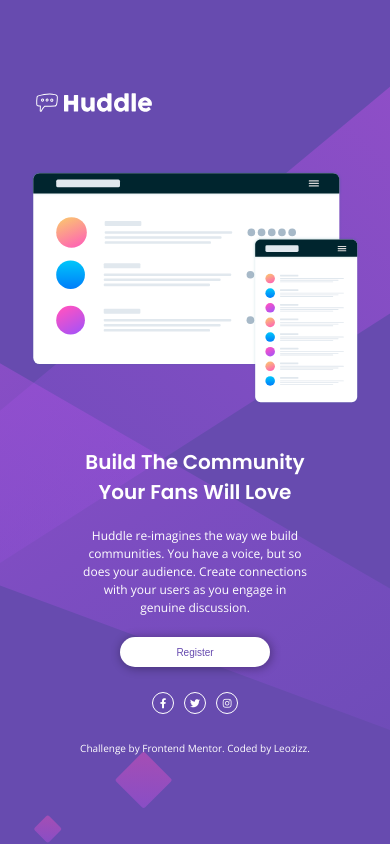
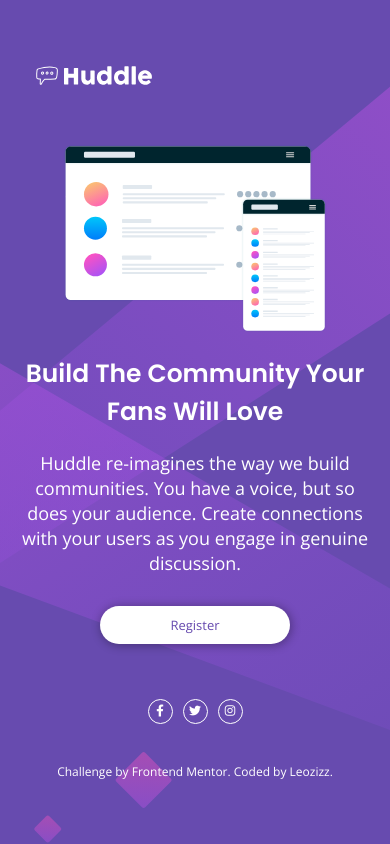
Before and after one commit to leozizz/huddle-landing-page-frontend-mentor, a plain HTML site: page index.html in a window 390 px wide. Drawn offline with nearby package versions, Linux system fonts and the light colour scheme.

Commit message:
Small implementations and corrections

```diff
--- a/index.html
+++ b/index.html
@@ -39,7 +39,7 @@
       <p>Huddle re-imagines the way we build communities. You have a voice, but so does your audience.
         Create connections with your users as you engage in genuine discussion.</p>
       <a href="#" class="signup">
-        <button>Register</button>
+        Register
       </a>
     </section>
 
--- a/src/css/responsive.css
+++ b/src/css/responsive.css
@@ -1,11 +1,19 @@
 /*TABLET*/
 
-@media (max-width: 700px) {
+@media (max-width: 768px) {
 
-    body {
+    html {
         background: url(../img/bg-mobile.svg) center center no-repeat;
         background-size: cover;
         background-color: hsl(257, 40%, 49%);
+    }
+
+    p {
+        font-size: 2.2rem;
+        line-height: 3rem;
+    }
+
+    body {
         display: flex;
         flex-direction: column;
         align-items: center;
@@ -19,6 +27,7 @@
     }
 
     .illustration {
+        width: 80%;
         margin: 0 30px;
     }
 
@@ -30,12 +39,20 @@
     }
 
     .about p {
-        width: 450px;
+        width: 500px;
     }
 
-    .about .signup button {
-        width: 200px;
-        height: 50px;
+    .about .signup {
+        font-size: 1.8rem;
+        margin-bottom: 20px;
+    }
+
+    .social {
+        margin-bottom: 20px;
+    }
+
+    .footer .attribution {
+        font-size: 1.6rem;
     }
 
 }
@@ -45,12 +62,12 @@
 @media (max-width: 576px) {
 
     h1 {
-        font-size: 2rem;
+        font-size: 2.5rem;
     }
 
     p {
-        font-size: 1.2rem;
-        line-height: 1.8rem;
+        font-size: 1.8rem;
+        line-height: 2.5rem;
     }
 
     .header .logo {
@@ -66,26 +83,28 @@
     }
 
     .about p {
-        width: 230px;
+        width: 350px;
+        margin-bottom: 30px;
     }
 
-    .about .signup button {
-        font-size: 1rem;
-        width: 150px;
-        height: 30px;
+    .about .signup {
+        font-size: 1.3rem;
+        padding: 10px 70px;
+        margin-bottom: 30px;
     }
 
     .social a {
-        width: 2.2rem;
-        height: 2.2rem;
+        width: 2.5rem;
+        height: 2.5rem;
         margin: 5px;
     }
 
     .social i {
-        font-size: 1rem;
+        font-size: 1.2rem;
     }
 
     .footer .attribution {
-        font-size: 1rem;
+        margin-top: 10px;
+        font-size: 1.2rem;
     }
 }
--- a/src/css/style.css
+++ b/src/css/style.css
@@ -1,5 +1,8 @@
 html {
     font-size: 62.5%;
+    background: url(../img/bg-desktop.svg) center center no-repeat;
+    background-size: cover;
+    background-color: hsl(257, 40%, 49%);
 }
 
 h1 {
@@ -14,11 +17,12 @@ p {
     line-height: 2.2rem;
 }
 
+a {
+    font-family: 'Open Sans', sans-serif;
+}
+
 body {
     height: 100vh;
-    background: url(../img/bg-desktop.svg) center center no-repeat;
-    background-size: cover;
-    background-color: hsl(257, 40%, 49%);
     display: grid;
     grid-template-areas: "header header"
                          "illustration about"
@@ -59,24 +63,27 @@ body {
     margin: 20px 50px;
 }
 
-.about h1, p, button {
-    margin-top: 20px;
+.about h1 {
+    margin-bottom: 20px;
 }
 
-.about .signup button {
+.about p {
+    margin-bottom: 50px;
+}
+
+.about .signup {
     color: hsl(257, 40%, 49%);
     font-size: 1.5rem;
     background-color: #fff;
     border: none;
     border-radius: 40px;
-    width: 150px;
-    height: 40px;
+    padding: 20px 70px;
     transition: 0.3s;
     -webkit-box-shadow: 1px 1px 10px 1px rgba(0,0,0,0.30);
     box-shadow: 1px 1px 10px 1px rgba(0,0,0,0.30);
 }
 
-.about .signup button:hover {
+.about .signup:hover {
     cursor: pointer;
     color: #fff;
     background-color: hsl(300, 69%, 71%);
```
